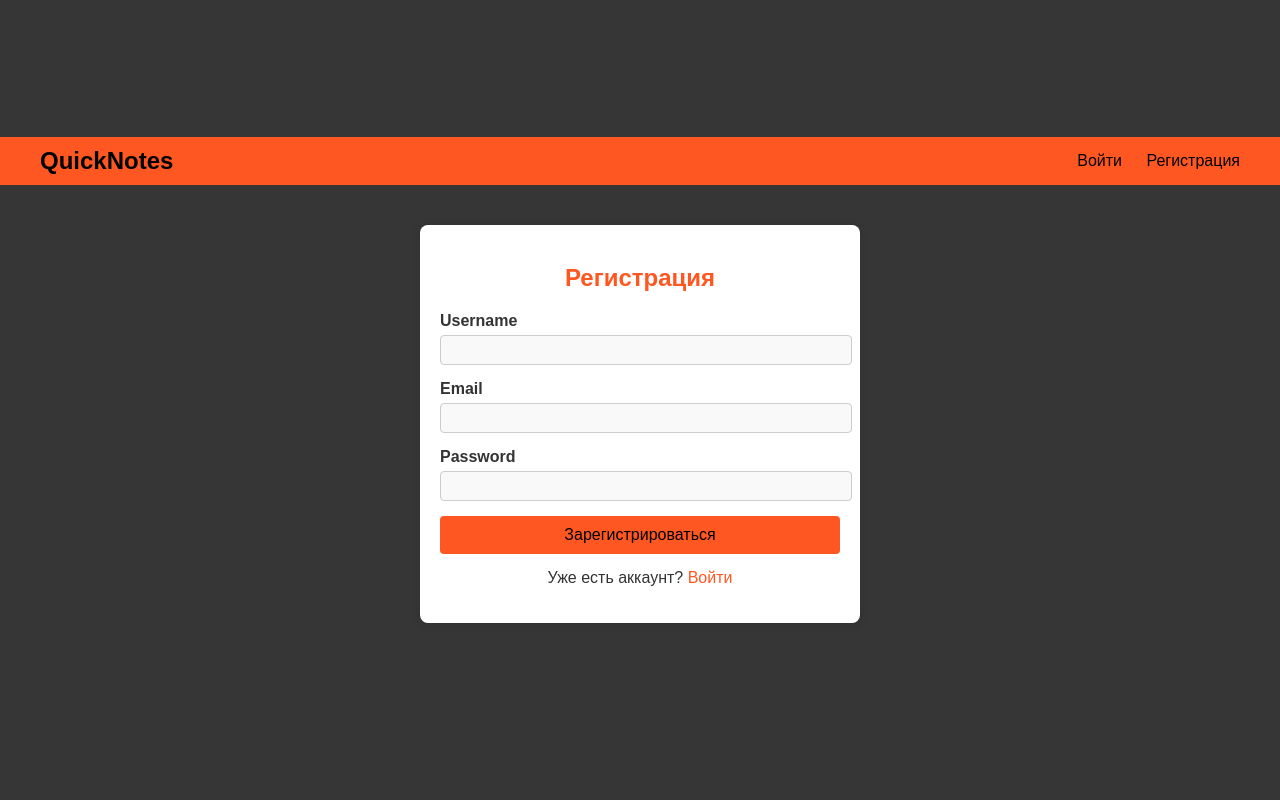
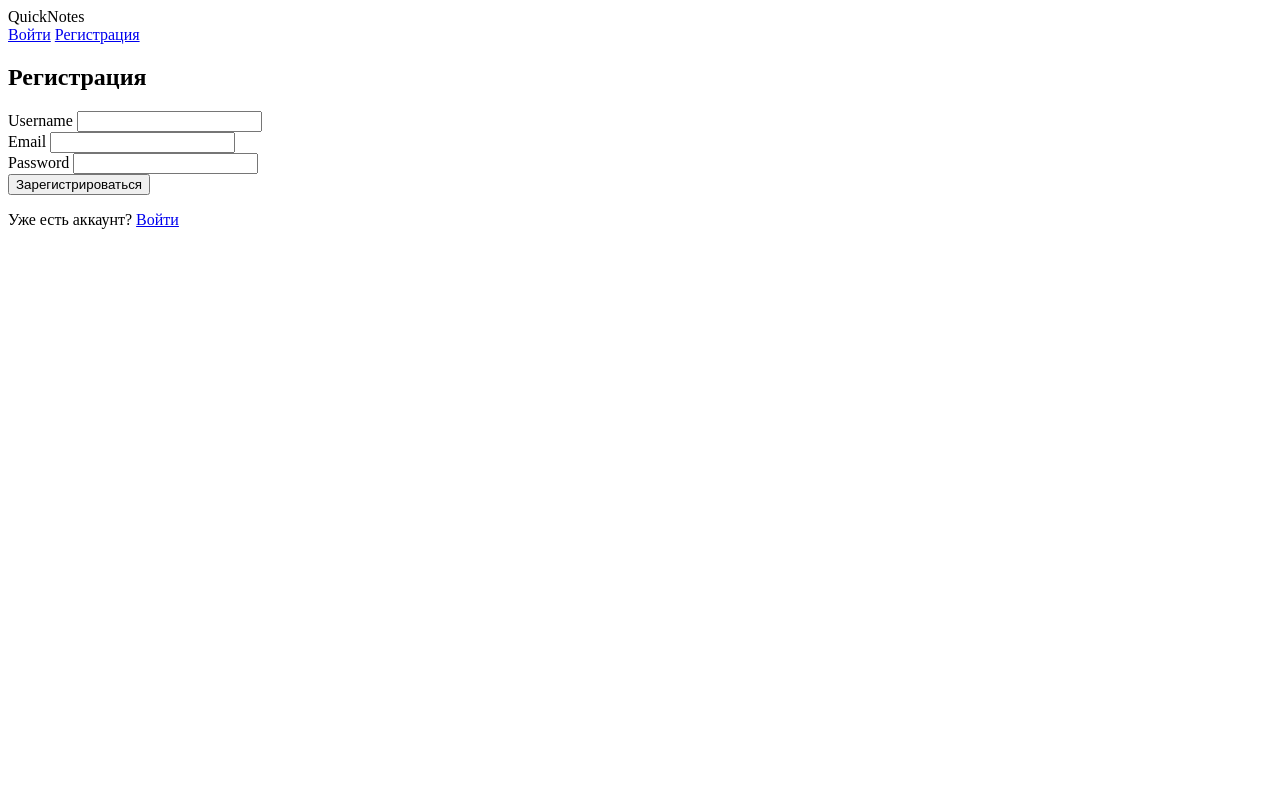
Before and after one commit to PetrStroganov/QuickNotes, a Flask app: page /register in a window 1280 px wide. Run offline with Flask 3, Linux system fonts and the light colour scheme.

Commit message:
Update style.css to up

```diff
--- a/static/style.css
+++ b/static/style.css
@@ -1,147 +1,62 @@
+import bcrypt
+from flask import Flask, render_template, redirect, url_for
+from flask_sqlalchemy import SQLAlchemy
+from flask_login import LoginManager, UserMixin, login_user, login_required, logout_user, current_user
+from forms import RegistrationForm, LoginForm
+from models import db, User
+from config import Config
 
-body {
-     font-family: Arial, sans-serif;
-     margin: 0;
-     padding: 0;
-     background-color: #363636;
-     color: #333;
-     display: flex;
-     flex-direction: column;
-     align-items: center;
-     justify-content: center;
-     min-height: 100vh;
- }
+app = Flask(__name__)
+app.config.from_object(Config)
+db.init_app(app)
 
- .container {
-     width: 100%;
-     max-width: 1200px;
-     padding: 20px;
-     text-align: center;
- }
+login_manager = LoginManager(app)
+login_manager.login_view = 'login'
+
+with app.app_context():
+    db.create_all()
 
 
- header {
-     background-color: #ff5722;
-     color: rgb(0, 0, 0);
-     padding: 10px 0;
-     width: 100%;
- }
-
- nav {
-     display: flex;
-     justify-content: space-between;
-     align-items: center;
-     max-width: 1200px;
-     margin: 0 auto;
-     padding: 0 20px;
- }
-
- .logo {
-     font-size: 24px;
-     font-weight: bold;
- }
-
- .nav-links a {
-     color: rgb(0, 0, 0);
-     text-decoration: none;
-     margin-left: 20px;
-     font-size: 16px;
- }
-
- .nav-links a:hover {
-     text-decoration: underline;
- }
+@login_manager.user_loader
+def load_user(user_id):
+    return User.query.get(int(user_id))
 
 
- .auth-form {
-     max-width: 400px;
-     margin: 20px auto;
-     padding: 20px;
-     background-color: white;
-     border-radius: 8px;
-     box-shadow: 0 2px 10px rgba(0, 0, 0, 0.1);
-     text-align: center;
- }
-
- .auth-form h2 {
-     margin-bottom: 20px;
-     color: #ff5722;
- }
-
- .form-group {
-     margin-bottom: 15px;
-     text-align: left;
- }
-
- .form-group label {
-     display: block;
-     margin-bottom: 5px;
-     font-weight: bold;
-     color: #333;
- }
-
- .form-control {
-     width: 100%;
-     padding: 5px;
-     border: 1px solid #ccc;
-     border-radius: 4px;
-     font-size: 16px;
-     background-color: #f9f9f9;
- }
-
- .form-control:focus {
-     border-color: #ff5722;
-     outline: none;
- }
+@app.route('/')
+@login_required
+def notes():
+    return render_template('base.html', user=current_user)
 
 
- .btn {
-     width: 100%;
-     padding: 10px;
-     background-color: #ff5722;
-     color: rgb(0, 0, 0);
-     border: none;
-     border-radius: 4px;
-     font-size: 16px;
-     cursor: pointer;
-     transition: background-color 0.3s ease;
- }
-
- .btn:hover {
-     background-color: #e64a19;
- }
+@app.route('/register', methods=['GET', 'POST'])
+def register():
+    form = RegistrationForm()
+    if form.validate_on_submit():
+        hashed_password = bcrypt.hashpw(form.password.data.encode('utf-8'), bcrypt.gensalt())
+        user = User(username=form.username.data, email=form.email.data, password=hashed_password.decode('utf-8'))
+        db.session.add(user)
+        db.session.commit()
+        return redirect(url_for('login'))
+    return render_template('register.html', form=form)
 
 
-.alert {
-    background: #e74c3c;
-    color: white;
-    padding: 0.5rem;
-    border-radius: 4px;
-    margin-bottom: 1rem;
-}
-
- .alert.success {
-     background-color: #d4edda;
-     color: #155724;
- }
-
- .alert.error {
-     background-color: #f8d7da;
-     color: #721c24;
- }
+@app.route('/login', methods=['GET', 'POST'])
+def login():
+    form = LoginForm()
+    if form.validate_on_submit():
+        user = User.query.filter_by(username=form.username.data).first()
+        if user and bcrypt.checkpw(form.password.data.encode('utf-8'), user.password.encode('utf-8')):
+            login_user(user)
+            return redirect(url_for('notes'))
+    return render_template('login.html', form=form)
 
 
- .auth-form p {
-     text-align: center;
-     margin-top: 15px;
-     color: #333;
- }
+@app.route('/logout')
+@login_required
+def logout():
+    logout_user()
+    return redirect(url_for('login'))
 
- .auth-form a {
-     color: #ff5722;
-     text-decoration: none;
- }
 
- .auth-form a:hover {
-     text-decoration: underline;
- }
+if __name__ == "__main__":
+    app.run(port=8080, host="127.0.0.1")
```
